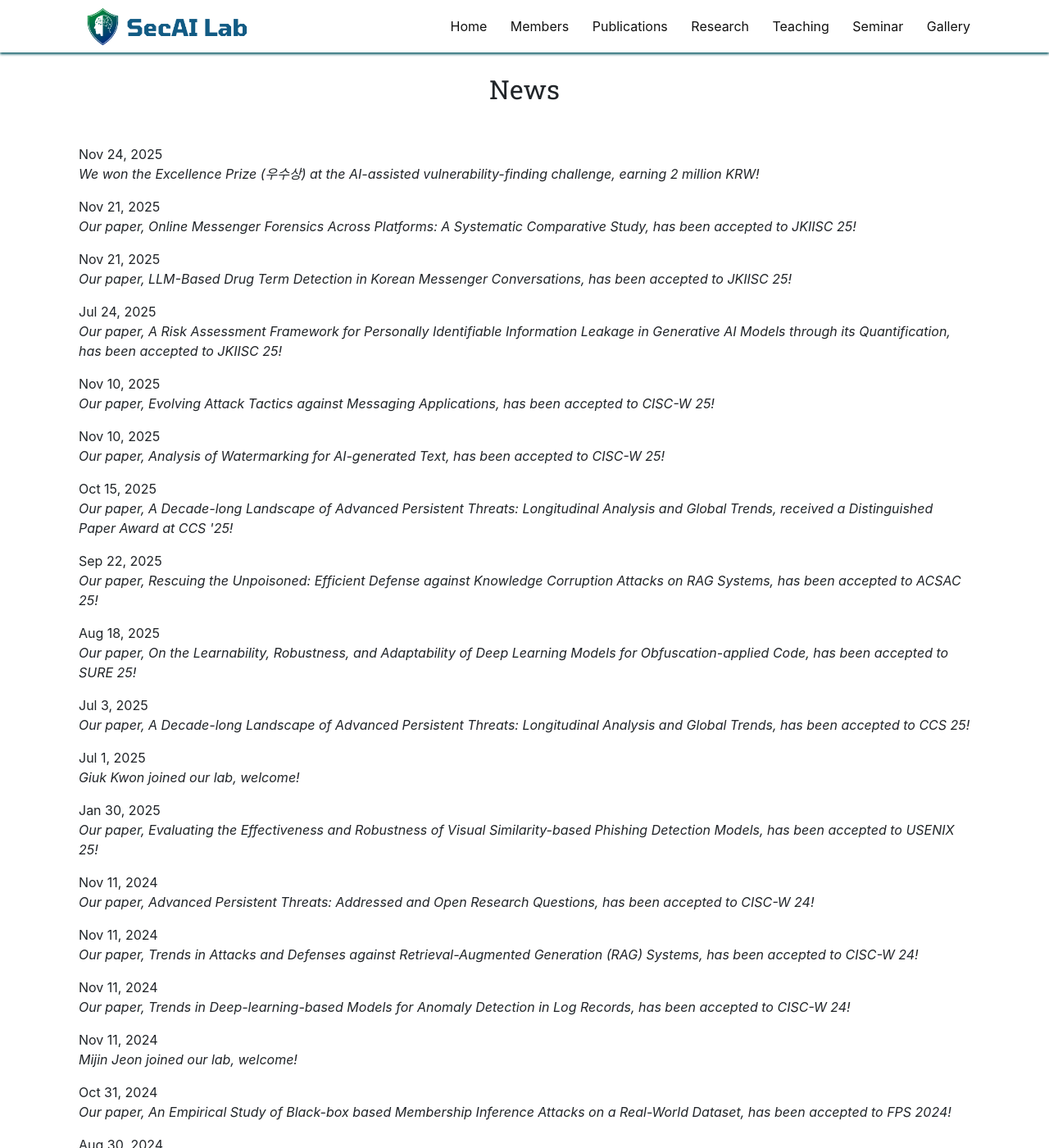
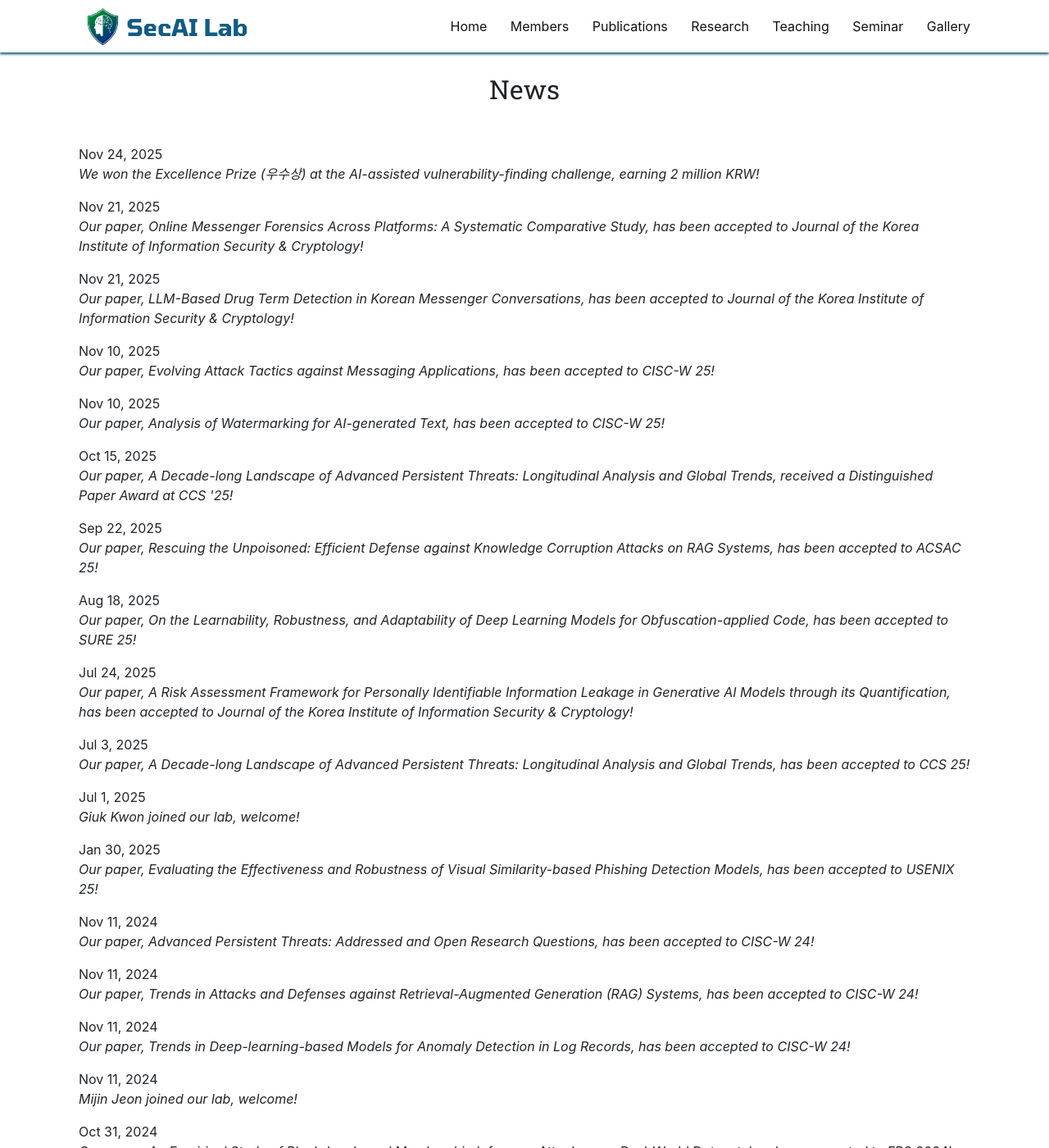
Before and after one commit to SecAI-Lab/secai-lab.github.io, a Jekyll site: the page built from pages/news.md, in a window 1280 px wide and 1400 px high. Shown: the whole window at 82% size. Built offline with Jekyll 4.4.1, drawn with Linux system fonts in a browser that asks for light colours; nearby versions of some CDN libraries.

Commit message:
news adjustment

```diff
--- a/_data/news.yml
+++ b/_data/news.yml
@@ -3,15 +3,11 @@
   id: 0
 
 - date: Nov 21, 2025
-  headline: "Our paper, Online Messenger Forensics Across Platforms: A Systematic Comparative Study, has been accepted to JKIISC 25!"
+  headline: "Our paper, Online Messenger Forensics Across Platforms: A Systematic Comparative Study, has been accepted to Journal of the Korea Institute of Information Security & Cryptology!"
   id: 1
 
 - date: Nov 21, 2025
-  headline: "Our paper, LLM-Based Drug Term Detection in Korean Messenger Conversations, has been accepted to JKIISC 25!"
-  id: 1
-
-- date: Jul 24, 2025
-  headline: "Our paper, A Risk Assessment Framework for Personally Identifiable Information Leakage in Generative AI Models through its Quantification, has been accepted to JKIISC 25!"
+  headline: "Our paper, LLM-Based Drug Term Detection in Korean Messenger Conversations, has been accepted to Journal of the Korea Institute of Information Security & Cryptology!"
   id: 1
 
 - date: Nov 10, 2025
@@ -32,6 +28,10 @@
 
 - date: Aug 18, 2025
   headline: "Our paper, On the Learnability, Robustness, and Adaptability of Deep Learning Models for Obfuscation-applied Code, has been accepted to SURE 25!"
+  id: 2
+
+- date: Jul 24, 2025
+  headline: "Our paper, A Risk Assessment Framework for Personally Identifiable Information Leakage in Generative AI Models through its Quantification, has been accepted to Journal of the Korea Institute of Information Security & Cryptology!"
   id: 2
 
 - date: Jul 3, 2025
```
